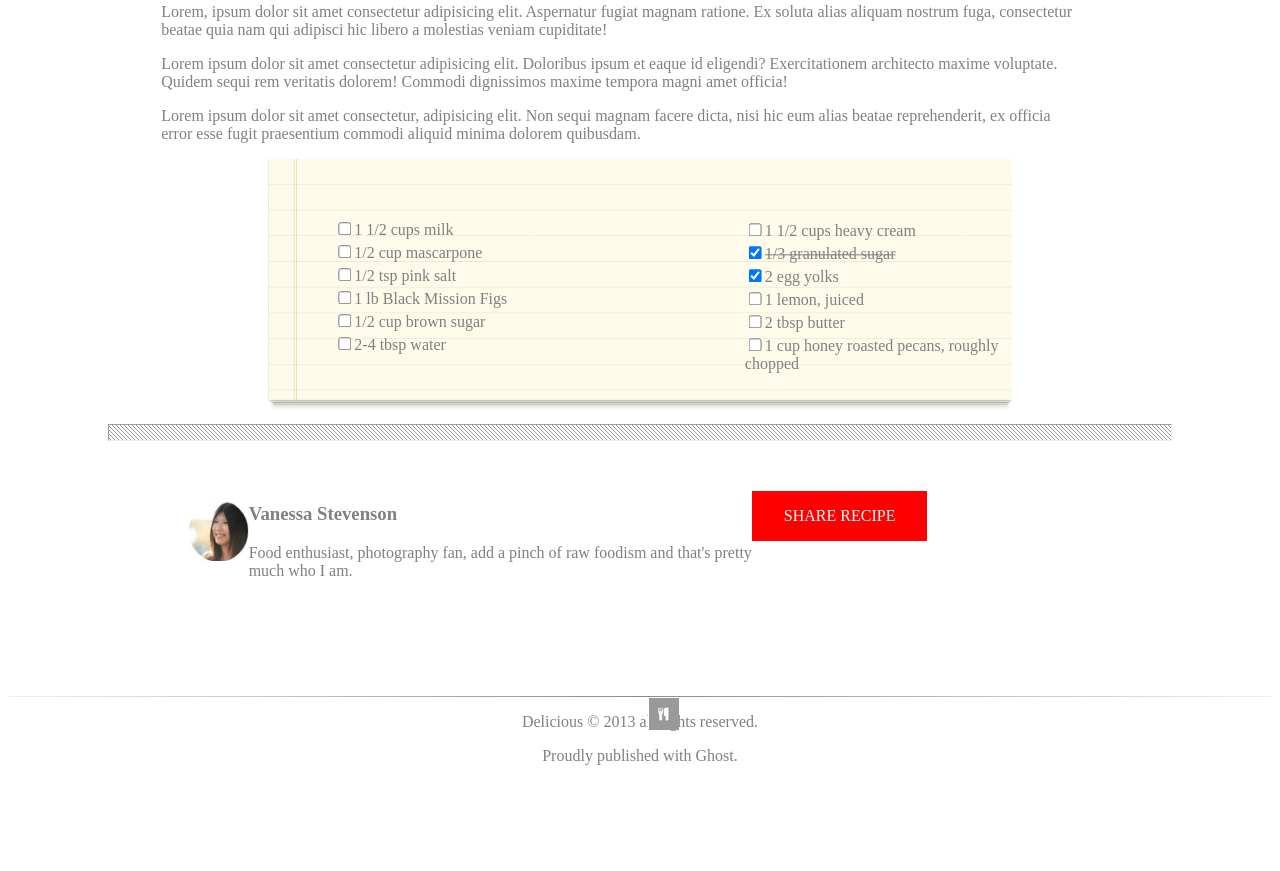
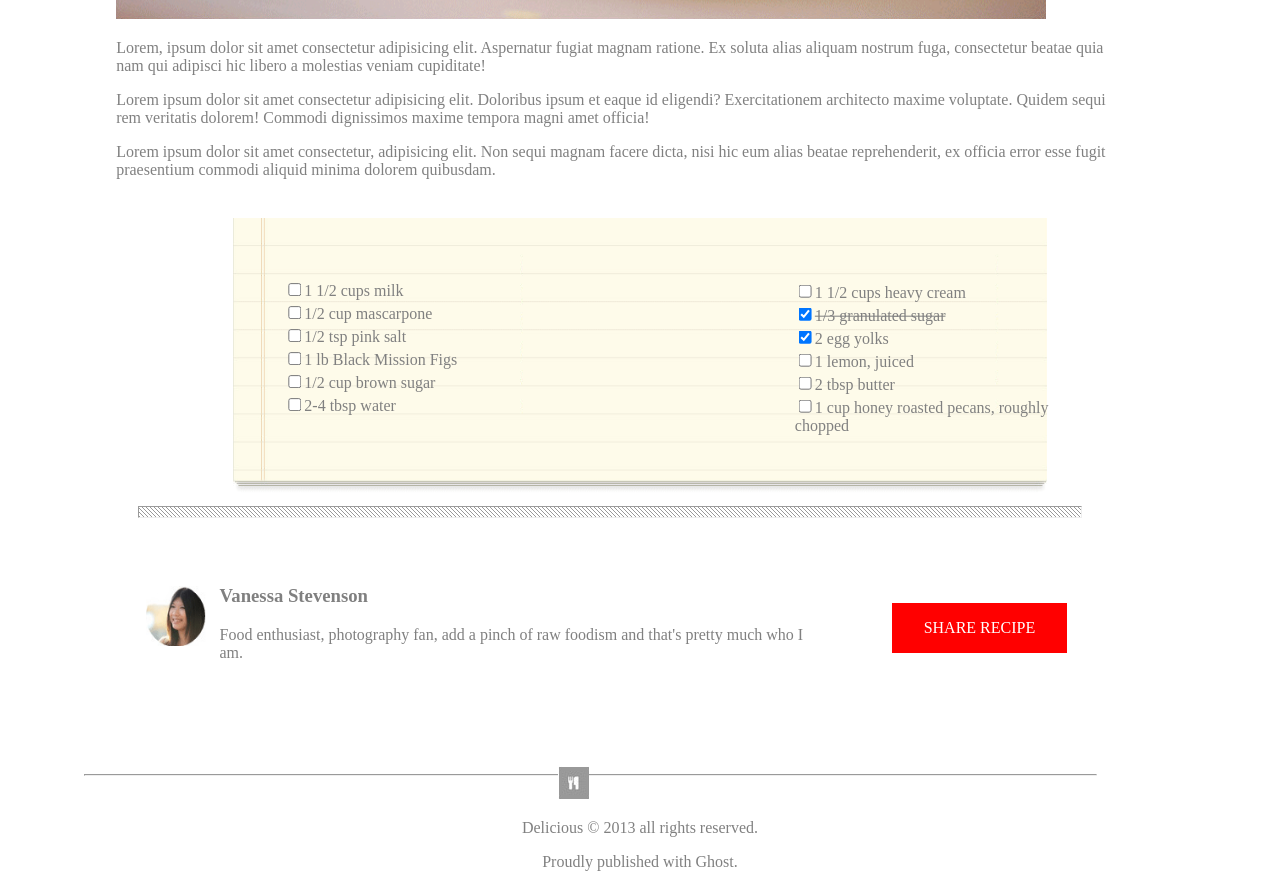
Before and after one commit to Tasneemalabsi/lab10-page, a plain HTML site: page index.html in a window 1280 px wide. Shown: the part 883-1754 px from the top of the page. Before the commit the page ends 1648 px from the top, so only its background shows below. Drawn offline with Linux system fonts and the light colour scheme.

Commit message:
editting styles

```diff
--- a/index.html
+++ b/index.html
@@ -16,6 +16,7 @@
             <h2>Delecious</h2>
             <p>THE BEST FOOD BLOG IN THE WEB</p>
         </div>
+        <br>
     </div>
         <nav id="icons">
 
@@ -32,11 +33,16 @@
              <div id="borderimg">
              <img src="images/hr-img.png" alt="slash" width="5px" id="break">
              </div>
+
     </header>
-
+    <br>
+    <br>
+    <br>
+    <br>
+    <hr id="slash">
 
     <main>
-        <hr>
+
         <div id="nothing">
         <section id="title">
 <h1>Chocolate Pizza</h1>
@@ -72,13 +78,13 @@
         <li><input type="checkbox">1 cup honey roasted pecans, roughly <br> chopped</li>
     </ul>
 </div>
-<hr>
+<hr id="slash">
 <article id="wvanessa">
 <div id="vanessa">
     <img src="images/vanessa.png" alt="vanessa" id="pic">
     <section id="name">
     <h3>Vanessa Stevenson</h3>
-    <p>Food enthusiast, photography fan, add a pinch of raw foodism and that's pretty <br/> much who I am.</p>
+    <p>Food enthusiast, photography fan, add a pinch of raw foodism and that's pretty much who I am.</p>
 </section>
 </div>
     <div class="buttoncont">
@@ -89,7 +95,7 @@
 </main>
 
 <footer>
-    <div class="mydivider"></div>
+   <hr id="foot">
    <img src="images/small-logo.png">
     <section id="footer">
         <p>Delicious &copy; 2013 all rights reserved.</p>
--- a/style.css
+++ b/style.css
@@ -4,6 +4,11 @@ body {
 
 header {
     margin-top: 3%;
+    margin-left: 3%;
+    margin-right: 5%;
+    margin-bottom: 0%;
+    padding-bottom: 0%;
+    line-height: 20%;
     }
 
 
@@ -21,6 +26,7 @@ color: gray; }
     padding: 10px;
     width: 50%;
     margin-bottom: 0px;
+    margin-left: 5%;
 }
 #logo {
       width:10%;
@@ -49,7 +55,7 @@ h2 {
 #icons {
     float: right;
     margin-top:1%;
-    width: 20%;
+    width: 30%;
 
     margin-top: 25px;
     margin-right: 2%;
@@ -60,13 +66,16 @@ h2 {
 
 main {
     clear: both;
-    margin: 50px;
+    margin-top: 10px;
     padding: 50px;
 }
 
 #nothing {
     margin-left: 10%;
     margin-right: 6%;
+    margin-top: 0px;
+    line-height: 20%;
+    padding-top: 0px;
 }
 
 #title {
@@ -74,7 +83,12 @@ main {
     clear: both;
     line-height: 20%;
     width: 40%;
-    margin-right: 4%;
+    margin-right: 2%;
+
+    padding-top: 0px;
+    margin-top: 0px;
+    padding-left:0%;
+
 
 }
 h1 { font-weight: bold;
@@ -91,6 +105,9 @@ h1 { font-weight: bold;
     padding: 20px;
     width: 5%;
     margin-left: 20%;
+    padding-right: 12%;
+
+
 
     }
 #print img {
@@ -99,6 +116,7 @@ h1 { font-weight: bold;
     flex-shrink: 0;
     margin-right: 20px;
     margin: auto;
+
 }
 h4 {font-size: x-small;
 color: gray;}
@@ -114,6 +132,8 @@ article {
 color: gray;
 margin-right: 9%;
 margin-left: 5%;
+margin-bottom: 1%;
+padding-bottom: 1%;
 
 }
 
@@ -127,14 +147,14 @@ margin-left: 5%;
   #left {
     position: absolute;
     left: 16px;
-    transform: translate(80%,-153%);
+    transform: translate(80%,-168%);
     text-align: left;
 
   }
 #right {
     position: absolute;
     right: 100px;
-    transform: translate(-25%,-135%);
+    transform: translate(-25%,-148%);
     text-align: left;
 
   }
@@ -159,6 +179,7 @@ margin-left: 5%;
     padding: 1em 2em;
     width: auto;
     text-decoration: none;
+
   }
 
 #wvanessa {
@@ -183,8 +204,9 @@ margin-left: 5%;
  }
  #name {
      margin-top: 2%;
-     margin-left:auto;
-     position: relative;;
+     position: relative;
+     padding-left: 2%;
+     width: 120%;
 
  }
 
@@ -193,8 +215,11 @@ margin-left: 5%;
     margin-top: 2%;
     margin-right: 4%;
     margin-bottom: 4%;
-    position: relative;
+
     flex-shrink: 0;
+position: relative;right: 10px;
+padding-left: 9%;
+padding-top: 3%;
 
 }
 #footer {
@@ -202,19 +227,27 @@ margin-left: 5%;
     clear: both;
     color: gray;
 }
+/*
+footer img {
+    position: absolute;top:7px;
+ top: -50px;
+ left: 50%;
+ -webkit-transform: translateX(-50%);
+ transform: translateX(-50%);
+ border-radius: 50%;
+ display: block;
 
-footer img {
-    margin-left: 50%;
-    margin-right:25%;
-    margin-top: 0%;
-    position: absolute;
+} */
+#foot {
+    position: relative;
 }
 
-hr {
+#slash {
     background-image: url(images/hr-img.png);
-    height: 15px;
-    margin-left: 0px;
-    margin-right: 0px;
+    height: 10px;
+    margin-left: 80px;
+    margin-right: 140px;
+    transform: rotate(180dec);
 }
 
 #bordercont {
@@ -223,14 +256,29 @@ hr {
 }
 
 
-.mydivider {
-    border: none;
-    border-bottom: 1px solid transparent;
-    -webkit-border-image: -webkit-linear-gradient(left, #f0f0f0, #8c8b8b, #f0f0f0);
-    -moz-border-image: -moz-linear-gradient(left, #f0f0f0, #8c8b8b, #f0f0f0);
-    border-image-slice: 1;
-    position:relative;
-}
+/* .mydivider {
+    background-color: #f4f6f9;
+    box-shadow: 0 -3px 0 0
+    position: relative;
+    margin-top: 60px;
+} */
 #checked {
     text-decoration: line-through;
 }
+
+input {
+    color: gray;
+}
+
+footer img {
+    margin-top: -18px;
+    margin-left: 550px;
+    z-index: +1;
+}
+
+#foot {
+    width: 80%;
+    margin-left: 6%;
+    margin-right: 2%;
+    z-index: -1;
+}
```
